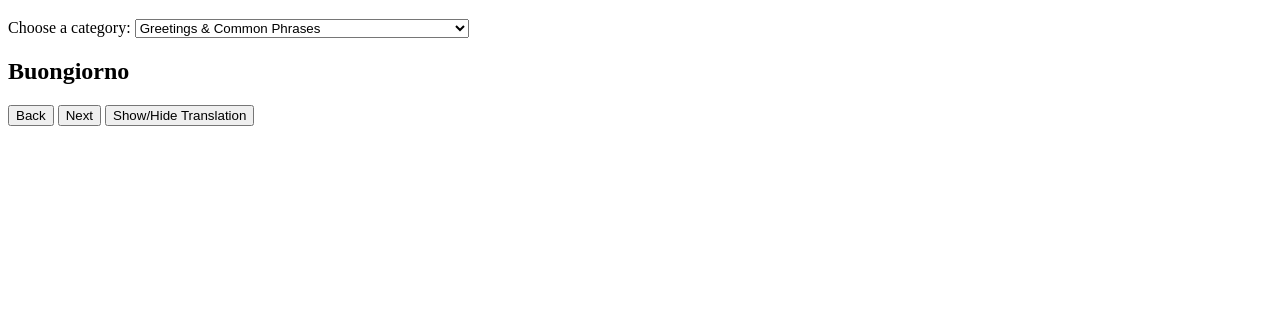
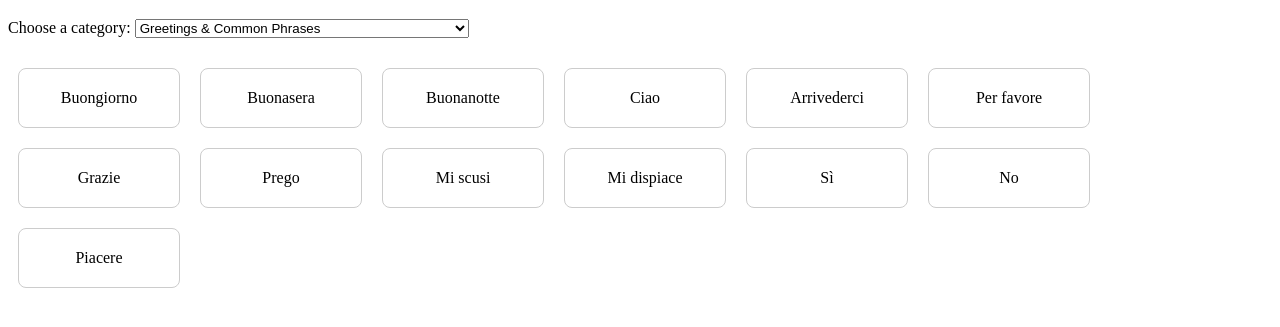
Before and after one commit to Thekid2002/Italian, a plain HTML site: page index.html in a window 1280 px wide. Shown: the part 87-414 px from the top of the page. Drawn offline with Linux system fonts and the light colour scheme.

Commit message:
Italian practice

```diff
--- a/index.html
+++ b/index.html
@@ -21,11 +21,6 @@
     <h2 id="front"></h2>
     <p id="back" style="display:none;"></p>
 </div>
-
-<button onclick="lastCard()">Back</button>
-<button onclick="nextCard()">Next</button>
-<button onclick="toggleBack()">Show/Hide Translation</button>
-
 <script src="script.js"></script>
 </body>
 </html>
--- a/script.js
+++ b/script.js
@@ -16,41 +16,50 @@ async function loadFlashcards() {
 
     select.addEventListener('change', () => {
         currentCategory = select.value;
-        currentIndex = 0;
-        showCard();
+        showAllCards();
     });
 
     // Default load
     select.value = Object.keys(flashcards)[0];
     currentCategory = select.value;
-    showCard();
+    showAllCards();
 }
 
-function showCard() {
+function showAllCards() {
     if (!currentCategory) return;
-
-    const card = flashcards[currentCategory][currentIndex];
-    document.getElementById('front').textContent = card.front;
-    document.getElementById('back').textContent = card.back;
-    document.getElementById('back').style.display = 'none';
+    const container = document.getElementById('card');
+    container.innerHTML = '';
+    flashcards[currentCategory].forEach((card, idx) => {
+        const cardDiv = document.createElement('div');
+        cardDiv.className = 'flashcard';
+        cardDiv.style.display = 'inline-block';
+        cardDiv.style.margin = '10px';
+        cardDiv.style.padding = '20px';
+        cardDiv.style.border = '1px solid #ccc';
+        cardDiv.style.borderRadius = '8px';
+        cardDiv.style.color = '#000000ff';
+        cardDiv.style.cursor = 'pointer';
+        cardDiv.style.minWidth = '120px';
+        cardDiv.style.textAlign = 'center';
+        cardDiv.textContent = card.front;
+        cardDiv.dataset.side = 'front';
+        cardDiv.onclick = function() {
+            if (cardDiv.dataset.side === 'front') {
+                cardDiv.textContent = card.back;
+                cardDiv.style.background = '#4caf50'; // green for back
+                cardDiv.color = '#000000ff';
+                cardDiv.dataset.side = 'back';
+            } else {
+                cardDiv.textContent = card.front;
+                cardDiv.style.background = '#fff';
+                cardDiv.style.color = '#000000ff';
+                cardDiv.dataset.side = 'front';
+            }
+        };
+        container.appendChild(cardDiv);
+    });
 }
 
-function toggleBack() {
-    const back = document.getElementById('back');
-    back.style.display = back.style.display === 'none' ? 'block' : 'none';
-}
-
-function lastCard() {
-    if (!flashcards[currentCategory]) return;
-    if (currentIndex - 1 < 0) currentIndex = flashcards[currentCategory].length-1;
-    else currentIndex = (currentIndex - 1);
-    showCard();
-}
-
-function nextCard() {
-    if (!flashcards[currentCategory]) return;
-    currentIndex = (currentIndex + 1) % flashcards[currentCategory].length;
-    showCard();
-}
+// Remove lastCard and nextCard, not needed for showing all cards
 
 loadFlashcards();
```
